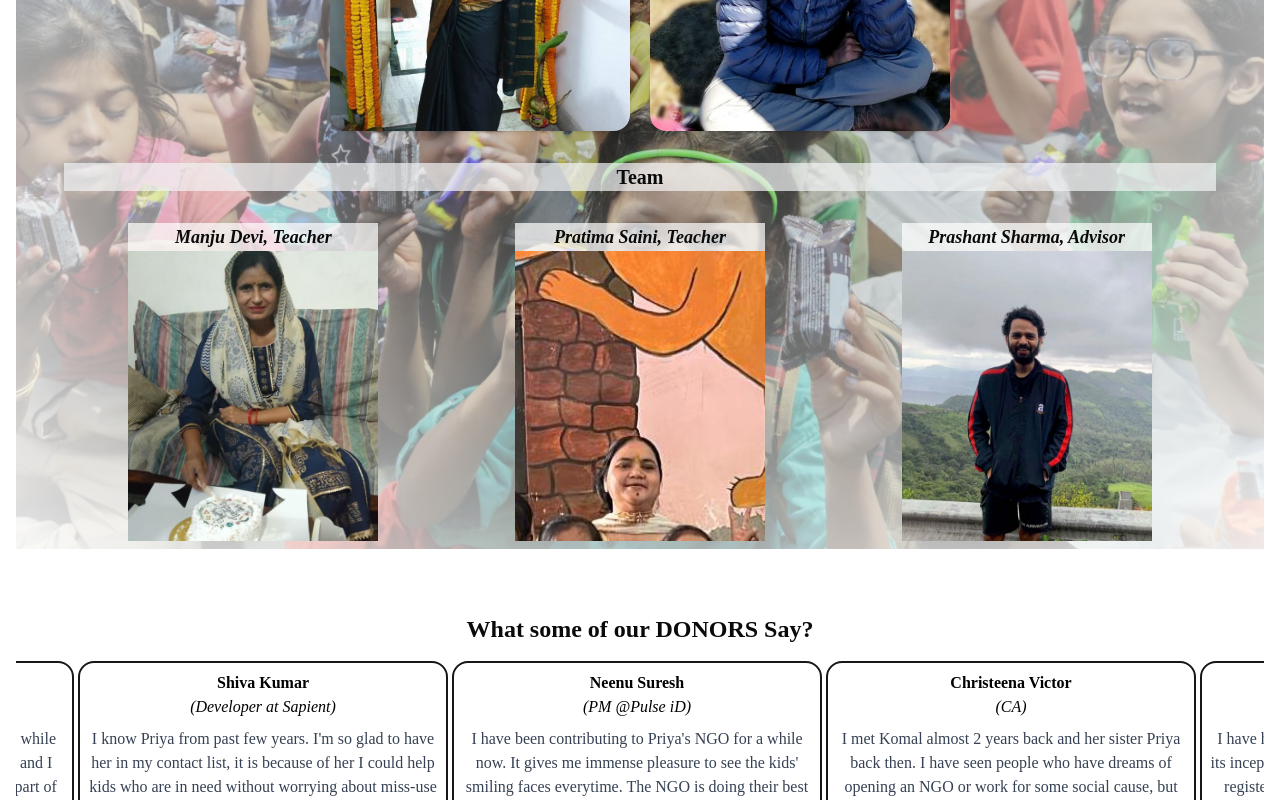
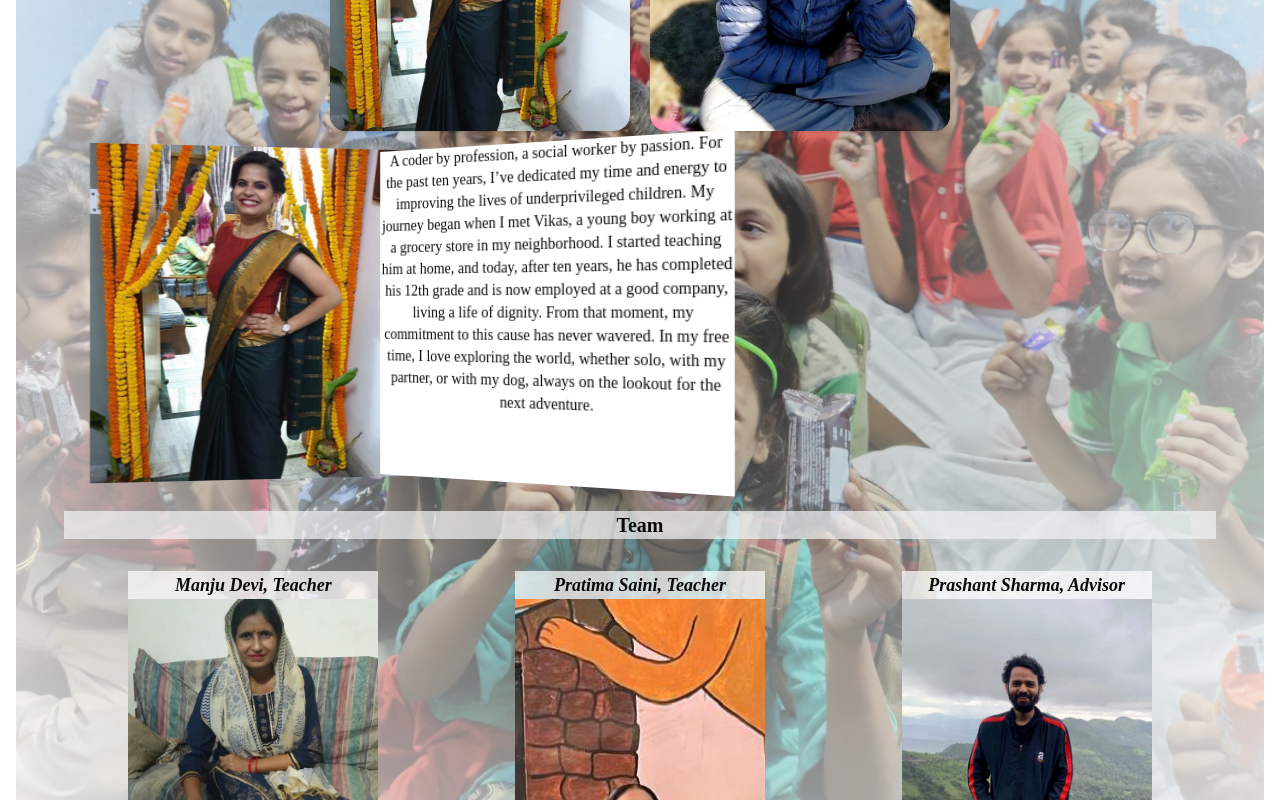
Before and after one commit to priyasharma27021992/nk-revamp, a Next.js app: page / in a window 1280 px wide. Shown: the part 2780-3580 px from the top of the page. Built offline with nearby package versions, Linux system fonts and the light colour scheme.

Commit message:
converted flip card to bookcard due to bad UI-UX

```diff
--- a/src/components/Leadership.tsx
+++ b/src/components/Leadership.tsx
@@ -58,7 +58,7 @@ export const Leadership = () => {
 						/>
 					))}
 				</div>
-				{/* <BookCard /> */}
+				<BookCard />
 			</div>
 		</section>
 	);
--- a/src/components/ui/BookCard.tsx
+++ b/src/components/ui/BookCard.tsx
@@ -3,36 +3,58 @@ import { Image } from '../ui/Image';
 
 const BookCard = () => {
 	return (
-		<div className='flex w-[850px] h-[330px] perspective-1000'>
-			{/* left Page */}
-			<div
-				className='w-1/2 h-full backface-hidden [transform-style:preserve-3d] [transform:rotateY(40deg)_translateZ(90px)]
-                      [transform-origin:right_center]'>
+		<>
+			{/* Desktop */}
+			<div className='hidden w-[650px] h-[300px]  md:flex justify-center [perspective:1200px] mx-8 my-4'>
+				<div className='w-1/2 [transform-origin:right_center] backface-hidden [transform:rotateY(10deg)_translateZ(90px)]'>
 					<Image
 						src='/images/leadership/priya.jpg'
-					alt='Left Image'
-					width={400}
-					height={400}
+						width={300}
+						height={300}
+						className='object-contain h-full w-full'
 					/>
 				</div>
-			{/* Right Page */}
-			<div
-				className='w-full h-full -rotate-y-28 [transform-style:preserve-3d] [transform:rotateY(40deg)_translateZ(90px)]
-                  [transform-origin:left_center]
-                   backface-hidden bg-white'>
-				<p>
+				<div className='w-1/2 h-full [transform-origin:left_center] bg-white backface-hidden [transform:rotateY(-25deg)_translateZ(90px)]'>
+					<p className='text-sm'>
 						A coder by profession, a social worker by passion. For the past ten
 						years, I’ve dedicated my time and energy to improving the lives of
 						underprivileged children. My journey began when I met Vikas, a young
-					boy working at a grocery store in my neighborhood. I started teaching
-					him at home, and today, after ten years, he has completed his 12th
-					grade and is now employed at a good company, living a life of dignity.
-					From that moment, my commitment to this cause has never wavered. In my
-					free time, I love exploring the world, whether solo, with my partner,
-					or with my dog, always on the lookout for the next adventure.
+						boy working at a grocery store in my neighborhood. I started
+						teaching him at home, and today, after ten years, he has completed
+						his 12th grade and is now employed at a good company, living a life
+						of dignity. From that moment, my commitment to this cause has never
+						wavered. In my free time, I love exploring the world, whether solo,
+						with my partner, or with my dog, always on the lookout for the next
+						adventure.
 					</p>
 				</div>
 			</div>
+			{/* mobile */}
+			<div className='flex md:hidden flex-col items-center [perspective:1200px] mx-8 my-4'>
+				<div className='-rotate-x-38 aspect-auto [transform-origin:bottom_center] backface-hidden border-2 border-amber-100'>
+					<Image
+						src='/images/leadership/priya.jpg'
+						width={200}
+						height={100}
+						className='h-full object-cover'
+					/>
+				</div>
+				<div className='rotate-x-38 [transform-origin:top_center] bg-gray-100 backface-hidden border-2 border-amber-100'>
+					<p className='text-sm overflow-scroll'>
+						A coder by profession, a social worker by passion. For the past ten
+						years, I’ve dedicated my time and energy to improving the lives of
+						underprivileged children. My journey began when I met Vikas, a young
+						boy working at a grocery store in my neighborhood. I started
+						teaching him at home, and today, after ten years, he has completed
+						his 12th grade and is now employed at a good company, living a life
+						of dignity. From that moment, my commitment to this cause has never
+						wavered. In my free time, I love exploring the world, whether solo,
+						with my partner, or with my dog, always on the lookout for the next
+						adventure.
+					</p>
+				</div>
+			</div>
+		</>
 	);
 };
 
```
Lines whose indentation alone changed are shown as unchanged.
